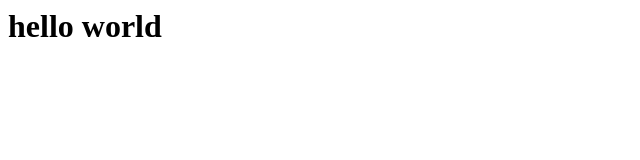
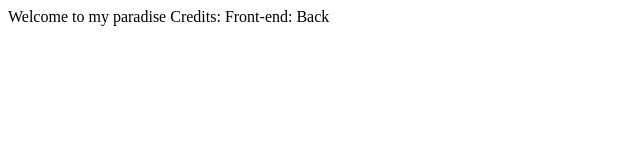
Before and after one commit to PitokDf/pkm2024, a plain HTML site: page index.html in a window 1280 px wide. Shown: the whole page, without its empty margins (0-640 px from the left). Drawn offline with Linux system fonts and the light colour scheme.

Commit message:
awplawpa

```diff
--- a/index.html
+++ b/index.html
@@ -1 +1,16 @@
-<h1>hello world</h1>
+<!DOCTYPE html>
+<html lang="en">
+<head>
+    <meta charset="UTF-8">
+    <meta name="viewport" content="width=device-width, initial-scale=1.0">
+    <title>Cyber project</title>
+    <link rel="stylesheet" href="style.css">
+</head>
+<body>
+    Welcome to my paradise
+    Credits:
+    Front-end:
+    Back
+    <script src="script.js"></script>
+</body>
+</html>
```
Also changed, not shown: script.js (added), style.css (added).
